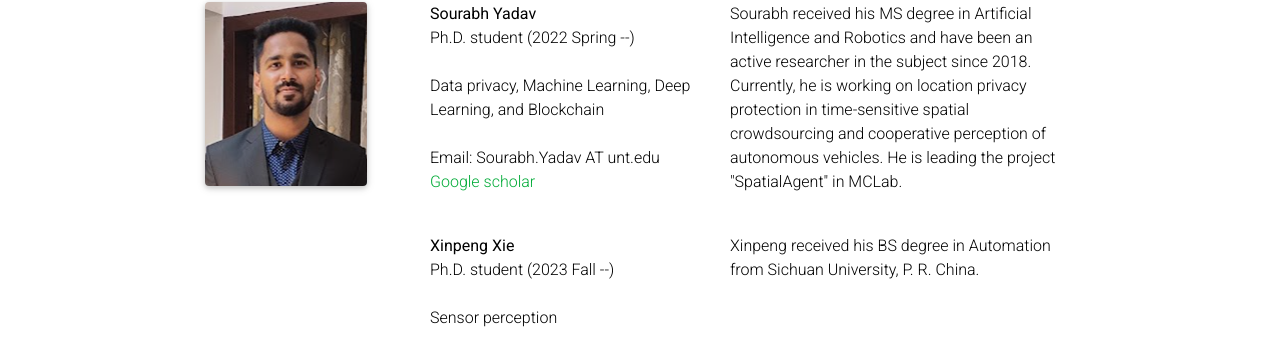
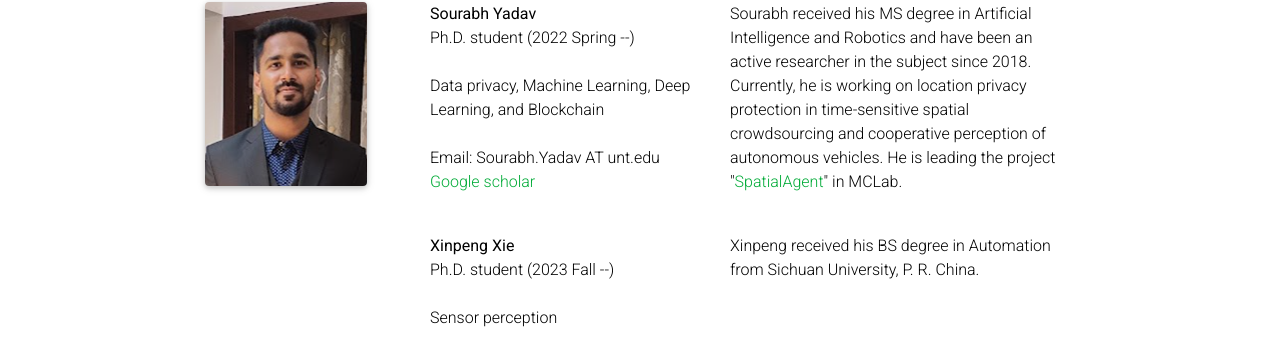
Before and after one commit to chenxiunt/chenxiunt.github.io, a Jekyll site: the page built from _pages/people.md, in a window 1280 px wide and 900 px high. Shown: the part 320-677 px from the top of the window. Built offline with Jekyll 4.4.1, drawn with Linux system fonts in a browser that asks for light colours; comment, search, counter and statistics services are not loaded; a style sheet for code colours, icons or effects is not loaded; part of the change alters nothing that is shown.

```diff
--- a/_pages/people.md
+++ b/_pages/people.md
@@ -27,7 +27,7 @@ I am fortunate to work with several bright students:
         <a href="https://scholar.google.com/citations?user=Luc18E4AAAAJ&hl=en">Google scholar</a>
     </div>
     <div class="col-sm-5">
-        Sourabh received his MS degree in Artificial Intelligence and Robotics and have been an active researcher in the subject since 2018. Currently, he is working on location privacy protection in time-sensitive spatial crowdsourcing and cooperative perception of autonomous vehicles. He is leading the project "SpatialAgent" in MCLab.
+        Sourabh received his MS degree in Artificial Intelligence and Robotics and have been an active researcher in the subject since 2018. Currently, he is working on location privacy protection in time-sensitive spatial crowdsourcing and cooperative perception of autonomous vehicles. He is leading the project "<a href="[https://scholar.google.com/citations?user=Luc18E4AAAAJ&hl=en](https://chenxiunt.github.io/projects/SpatialAgent/)">SpatialAgent</a>" in MCLab.
     </div>
 </div>
 <br>
```
